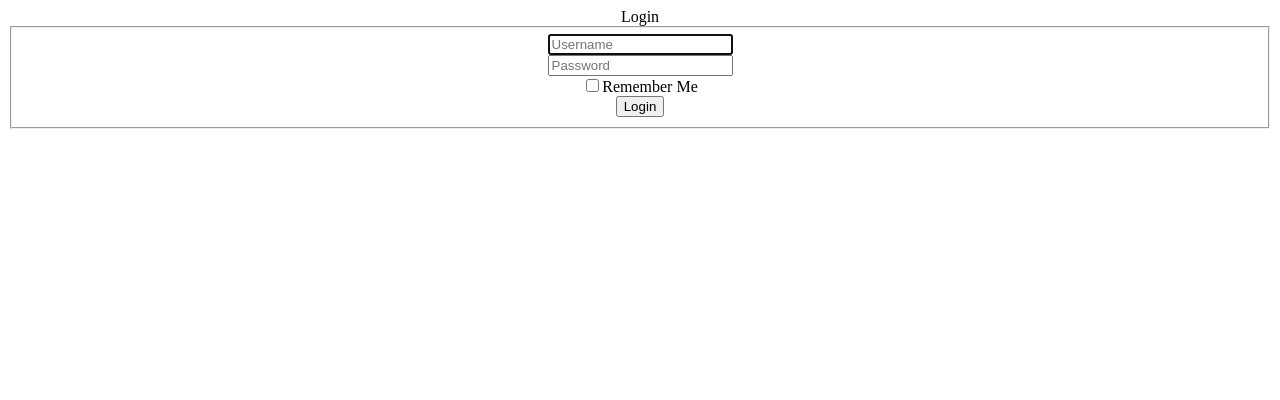
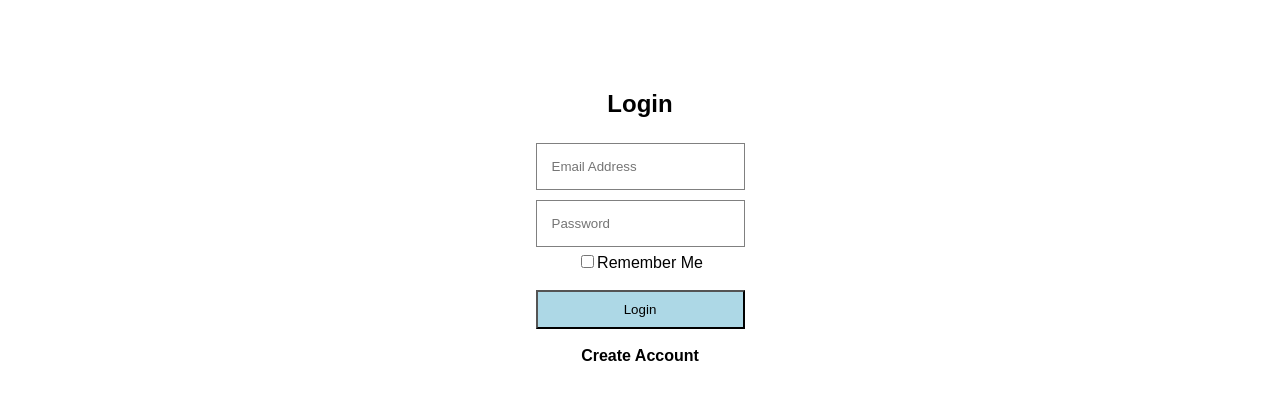
Before and after one commit to naRdoMeLinda/naRdoMeLinda.github.io, a plain HTML site: page login.html in a window 1280 px wide. Drawn offline with Linux system fonts and the light colour scheme.

Commit message:
Update Pages

```diff
--- a/login.html
+++ b/login.html
@@ -1,28 +1,19 @@
+<!DOCTYPE html>
 <html>
 <head>
-<center>
-<div class="form-group">
-<div class="card card-login mx-auto mt-5">
-<div class="card-header">Login</div>
-<div class="card-body">
-<form role="form" action="logintransaction.php" method="post">
-<fieldset>
-<div class="form-group">
-<input class="form-control" placeholder="Username" name="Username" type="text" autofocus>
-</div>
-<div class="form-group">
-<input class="form-control" placeholder="Password" name="Password" type="password" value="">
-</div>
-<div class="checkbox">
-<label>
-<input name="remember" type="checkbox" value="Remember Me">Remember Me
-</label>
-</div>
-<!-- Change this to a button or input when using this as a form -->
-<button class="btn btn-lg btn-success btn-block" type="submit" name="useraccount">Login</button>
-</fieldset>
-</form>
-</div>
-</div>
-</div>
-</center>
+	<title>Login</title>
+	<link rel="stylesheet" type="text/css" href="style.css">
+</head>
+<body>
+	<div class="login-container">
+		<h2>Login</h2>
+		<form class="forms" action="index.html">
+			<input type="text" placeholder="Email Address"><br>
+			<input type="password" placeholder="Password"><br>
+			<input type="checkbox">Remember Me<br><br>
+			<button type="submit">Login</button><br><br>
+			<a href="registration.html">Create Account</a>
+		</form>
+	</div>
+</body>
+</html>
--- a/style.css
+++ b/style.css
@@ -1,3 +1,9 @@
+body{
+	margin: 0;
+	height: 100%;
+	width: 100%;
+	font-family: "Arial", sans-serif;
+}
 .topnav
 {
 overflow: hidden;
@@ -32,7 +38,7 @@ background-color:#333;
 .form{
      margin-left: auto;
      margin-right:auto;
-     margin-top40px;
+     margin-top:40px;
      border:1px  solid;
      max-width: 25rem;
      background- color:white;
@@ -40,7 +46,7 @@ background-color:#333;
 .form-header{
      font-size: 35px;
      padding: 10px;
-     backgroud-color :#d1d5d8;
+     background-color :#d1d5d8;
      border: 1px solid;
 }
 .form-body{
@@ -50,7 +56,7 @@ background-color:#333;
 }
 .form-body input{
      margin-botton: 15px;
-     widht: 80%;
+     width: 80%;
      height: 30px;
 }
 .form-body button{
@@ -65,3 +71,52 @@ background-color:#333;
 	position: relative;
 	text-align: center;
 }
+
+.login-container{
+	margin-top: 50px;
+	text-align: center;
+	padding: 20px;
+}
+
+.forms{
+	display: inline-block;
+}
+
+input[type=text], input[type=password]{
+  padding: 15px;
+  margin: 5px 0;
+  border: 1px solid grey;
+}
+
+button{
+	background-color: lightblue;
+	padding: 10px;
+  	width: 100%;
+}
+
+button:hover{
+	opacity: 0.8;
+}
+
+a{
+	text-decoration: none;
+	color: black;
+	font-weight: bold;
+}
+
+.contact-container{
+	width: 100%;
+	margin-top: 50px;
+	padding: 20px;
+}
+
+.contact-form{
+	width: 50%;
+	display: block;
+}
+.buttonn,textarea, .btn-submit{
+	width: 50%;
+  padding: 15px;
+  margin: 5px 0;
+  border: 1px solid grey;
+}
```
Also changed, not shown: aboutus.html (+1 -0 lines), contactus.html (added, +33 -0 lines), index.html (+1 -0 lines), registration.html (added, +21 -0 lines).
